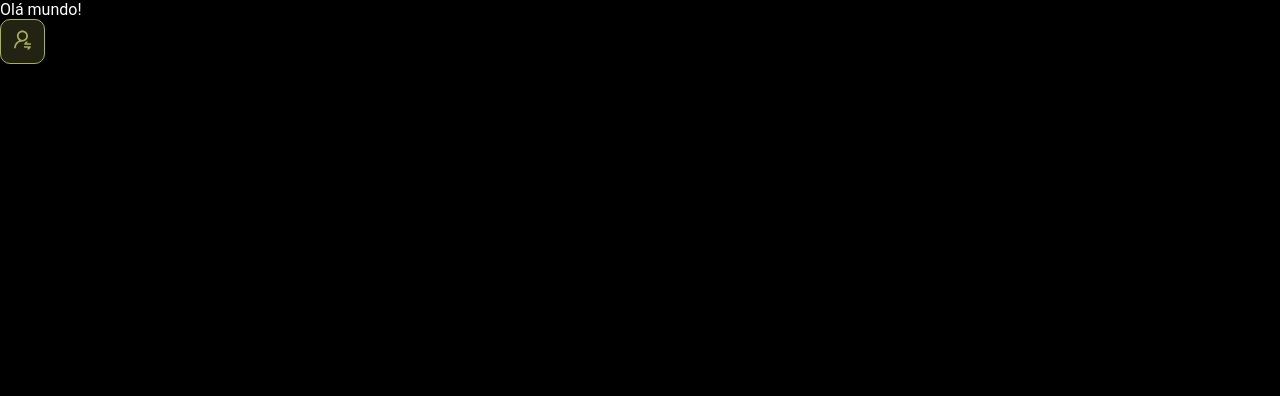
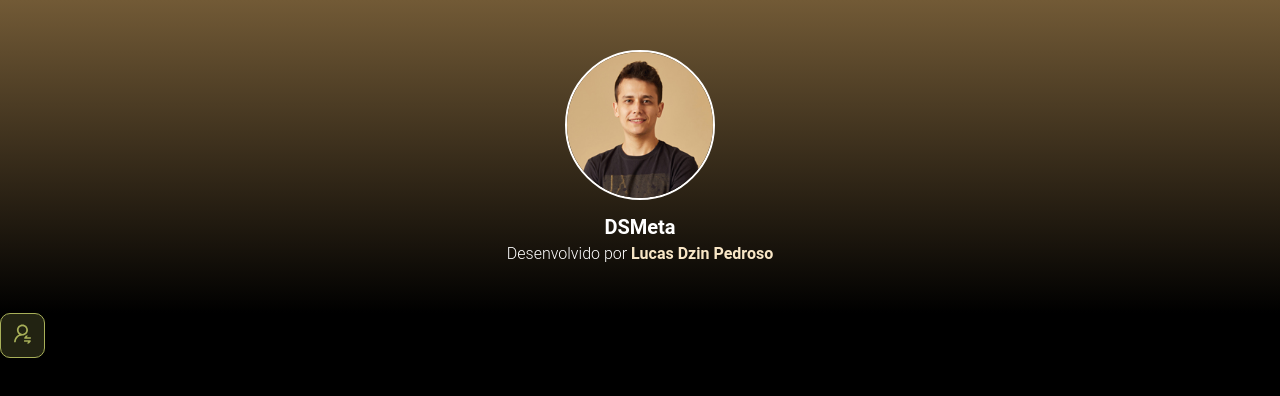
Before and after one commit to Dzin/dsmeta, a React (Vite) app in the folder frontend/: page / in a window 1280 px wide. Shown: the top 396 px of the page. Built offline with nearby package versions, Linux system fonts and the light colour scheme.

Commit message:
Header component

```diff
--- a/frontend/src/App.tsx
+++ b/frontend/src/App.tsx
@@ -1,9 +1,10 @@
+import Header from "./components/Header"
 import NotificationButton from "./components/NotificationButton"
 
 function App() {
   return (
     <>
-      <h1>Olá mundo!</h1>
+      <Header />
       <NotificationButton />
     </>
   )
--- /dev/null
+++ b/frontend/src/components/Header/index.tsx
@@ -0,0 +1,17 @@
+import logo from '../../assets/img/lucasdzin.jpg'
+
+import './styles.css'
+
+function Header() {
+    return (
+        <header>
+            <div className="dsmeta-logo-container">
+                <img src={logo} alt="DSMeta" />
+                <h1>DSMeta</h1>
+                <p>Desenvolvido por <a href="https://mono.direct/lucasdzin" target="_blank">Lucas Dzin Pedroso</a></p>
+            </div>
+        </header>
+    )
+}
+
+export default Header
--- /dev/null
+++ b/frontend/src/components/Header/styles.css
@@ -0,0 +1,30 @@
+header {
+    background: linear-gradient(180deg, #725a36 0%, #000 100%);
+}
+
+.dsmeta-logo-container {
+    display: flex;
+    flex-direction: column;
+    align-items: center;
+    justify-content: center;
+    padding: 50px 10px;
+}
+
+.dsmeta-logo-container img {
+    border-radius: 100%;
+    border: 2px solid #fff;
+    width: 100%;
+    height: 100%;
+    max-width: 150px;
+    margin-bottom: 15px;
+}
+
+.dsmeta-logo-container h1 {
+    font-size: 20px;
+    font-weight: 700;
+    margin-bottom: 5px;
+}
+
+.dsmeta-logo-container p {
+    font-weight: 300;
+}
```
Also changed, not shown: frontend/src/assets/img/lucasdzin.jpg (added).
